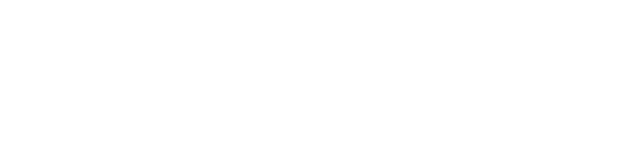
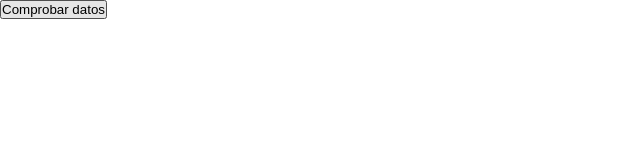
Before and after one commit to Gromarant/Quiz-Game, a plain HTML site: page index.html in a window 1280 px wide. Shown: the whole page, without its empty margins (0-640 px from the left). Drawn offline with Linux system fonts and the light colour scheme.

Commit message:
Add form

```diff
--- a/index.html
+++ b/index.html
@@ -9,7 +9,11 @@
     <title>Quiz game</title>
   </head>
   <body>
-    <main></main>
+    <main>
+      <form name="questionsForm" class="questionsForm">
+        <button type="submit" class="submitBtn">Comprobar datos</button>
+      </form>
+    </main>
     <script src="index.js"></script>
   </body>
 </html>
```
